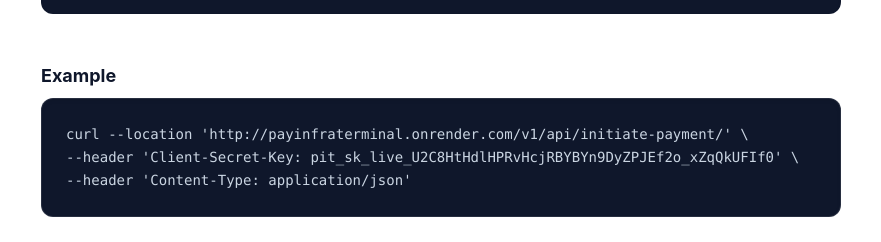
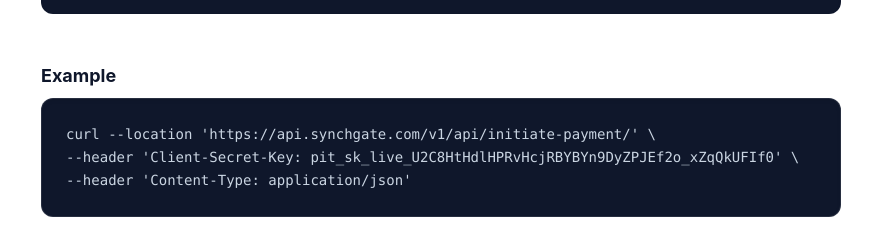
Before and after one commit to synchgate/synch, a React (Vite) app: page /docs/installation in a window 1280 px wide. Shown: the part 798-1040 px from the top of the page, without its empty margins (287-1168 px from the left). Built offline with nearby package versions, Linux system fonts and the light colour scheme; no server answers.

Commit message:
changes for both branches

```diff
--- a/src/pages/docs/Installation.tsx
+++ b/src/pages/docs/Installation.tsx
@@ -52,11 +52,11 @@
       <div className="bg-slate-900 rounded-xl p-6 text-sm font-mono text-slate-300 mb-8 overflow-x-auto shadow-inner leading-relaxed border border-white/10 relative group">
         <div className="absolute top-3 right-3 opacity-0 group-hover:opacity-100 transition-opacity">
           <CopyButton
-            textToCopy={`curl --location 'http://payinfraterminal.onrender.com/v1/api/initiate-payment/' \\\n--header 'Client-Secret-Key: pit_sk_live_U2C8HtHdlHPRvHcjRBYBYn9DyZPJEf2o_xZqQkUFIf0' \\\n--header 'Content-Type: application/json' `}
+            textToCopy={`curl --location 'https://api.synchgate.com/v1/api/initiate-payment/' \\\n--header 'Client-Secret-Key: pit_sk_live_U2C8HtHdlHPRvHcjRBYBYn9DyZPJEf2o_xZqQkUFIf0' \\\n--header 'Content-Type: application/json' `}
           />
         </div>
         <pre>
-          {`curl --location 'http://payinfraterminal.onrender.com/v1/api/initiate-payment/' \\
+          {`curl --location 'https://api.synchgate.com/v1/api/initiate-payment/' \\
 --header 'Client-Secret-Key: pit_sk_live_U2C8HtHdlHPRvHcjRBYBYn9DyZPJEf2o_xZqQkUFIf0' \\
 --header 'Content-Type: application/json' `}
         </pre>
```
